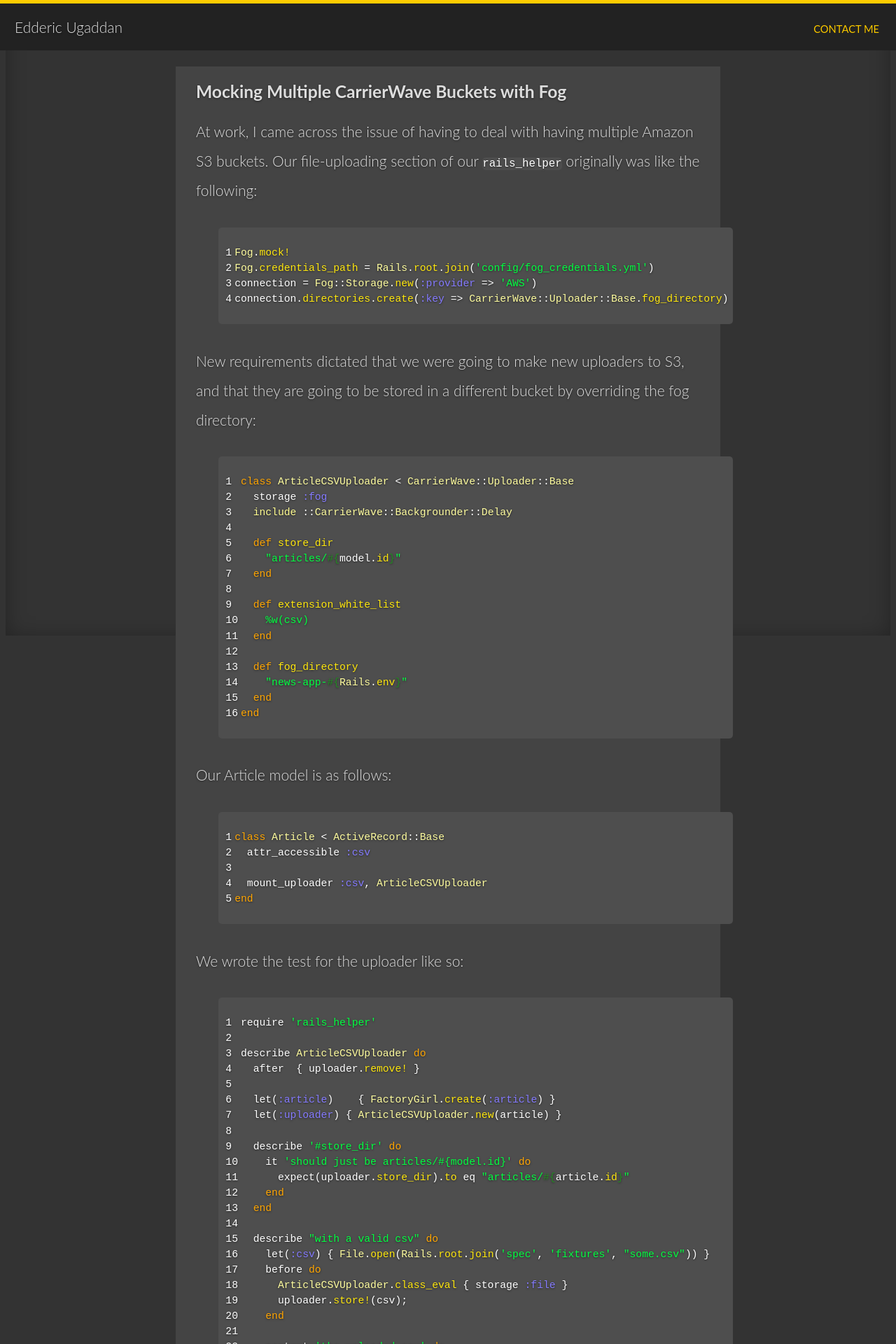
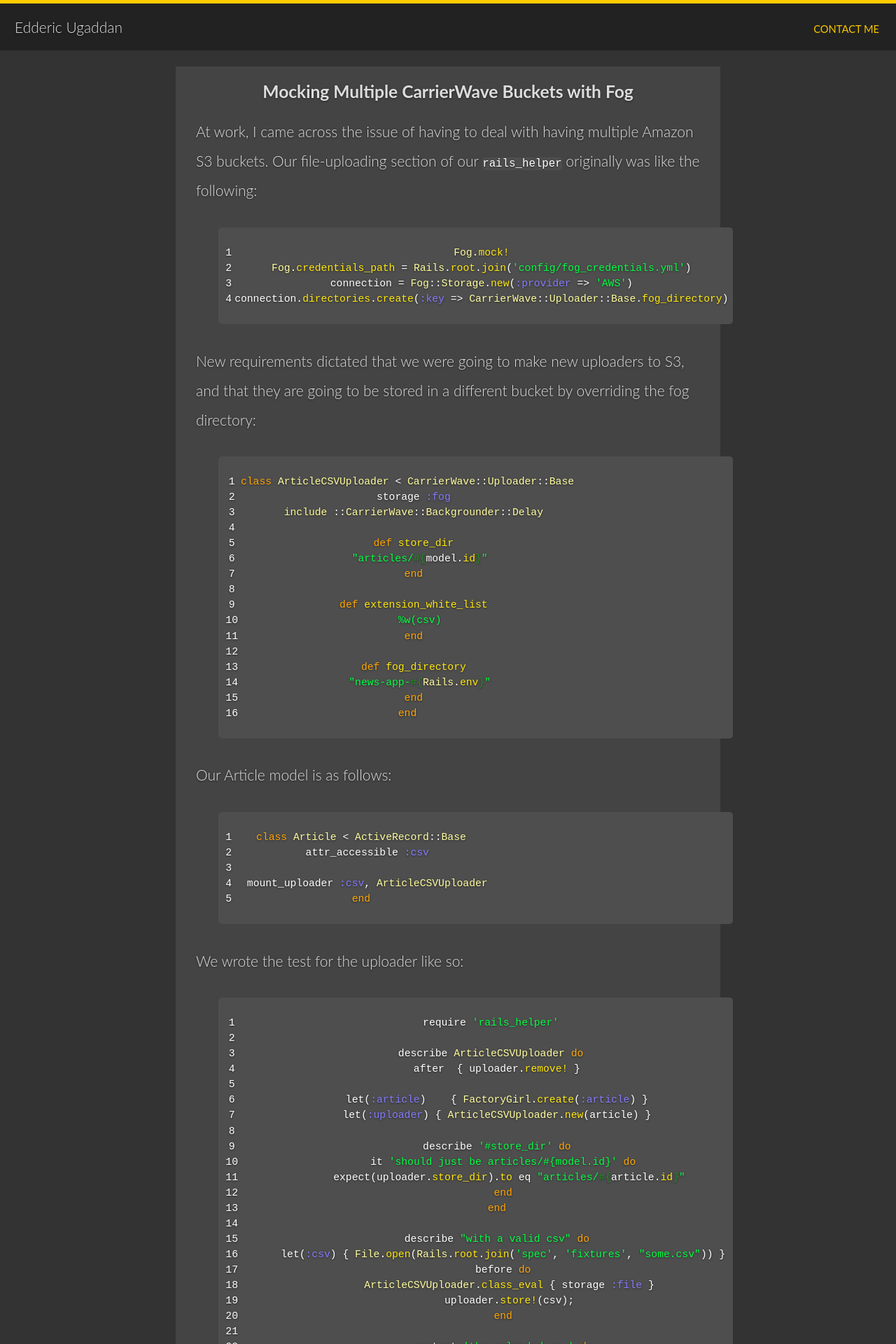
Before and after one commit to Edderic/edderic.github.io, a Jekyll site: the page built from _posts/2015-03-31-mocking-multiple-carrierwave-buckets-fog.markdown, in a window 1280 px wide. Shown: the top 1920 px of the page at 70% size. Built offline with Jekyll 4.4.1, drawn with Linux system fonts in a browser that asks for light colours.

Commit message:
adjusted some css

```diff
--- a/css/main.scss
+++ b/css/main.scss
@@ -15,7 +15,6 @@ html {
 }
 
 body {
-  height: 100%;
   font: 300 21px Lato, 'Helvetica Neue', Helvetica, Arial, sans-serif;
   background-color: #333;
   color: #ddd;
@@ -49,6 +48,17 @@ body {
     left: 0;
     width: 100%;
 
+    li {
+      margin: 1em;
+    }
+
+    figure {
+      text-align: center;
+      figcaption {
+        font-size: 0.75em;
+        margin: 1em 0;
+      }
+    }
     article {
       margin: 1em auto;
       padding: 1em 0;
@@ -69,6 +79,11 @@ body {
 
     h1 {
       padding-bottom: 0.5em;
+      text-align: center;
+    }
+
+    h2 {
+      margin-left: 0.25em;
     }
 
     p, code, h1 {
```
